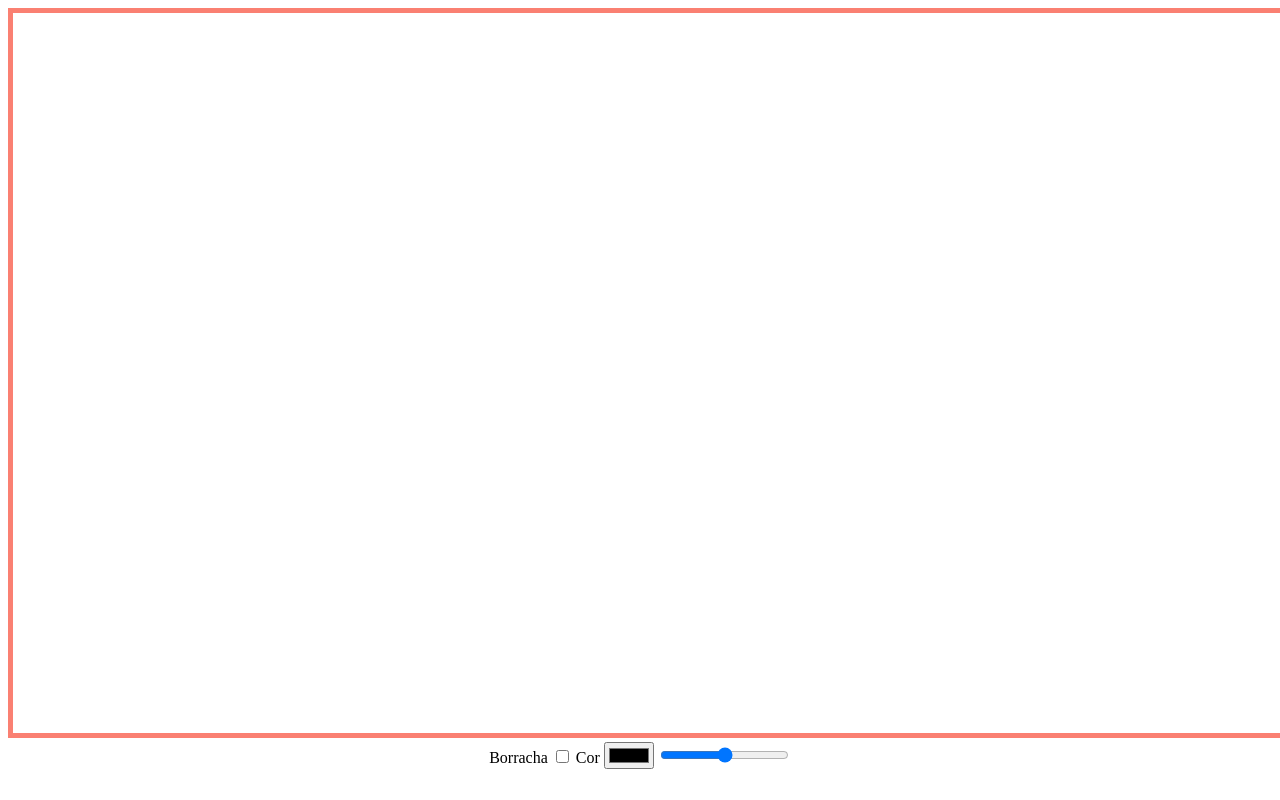
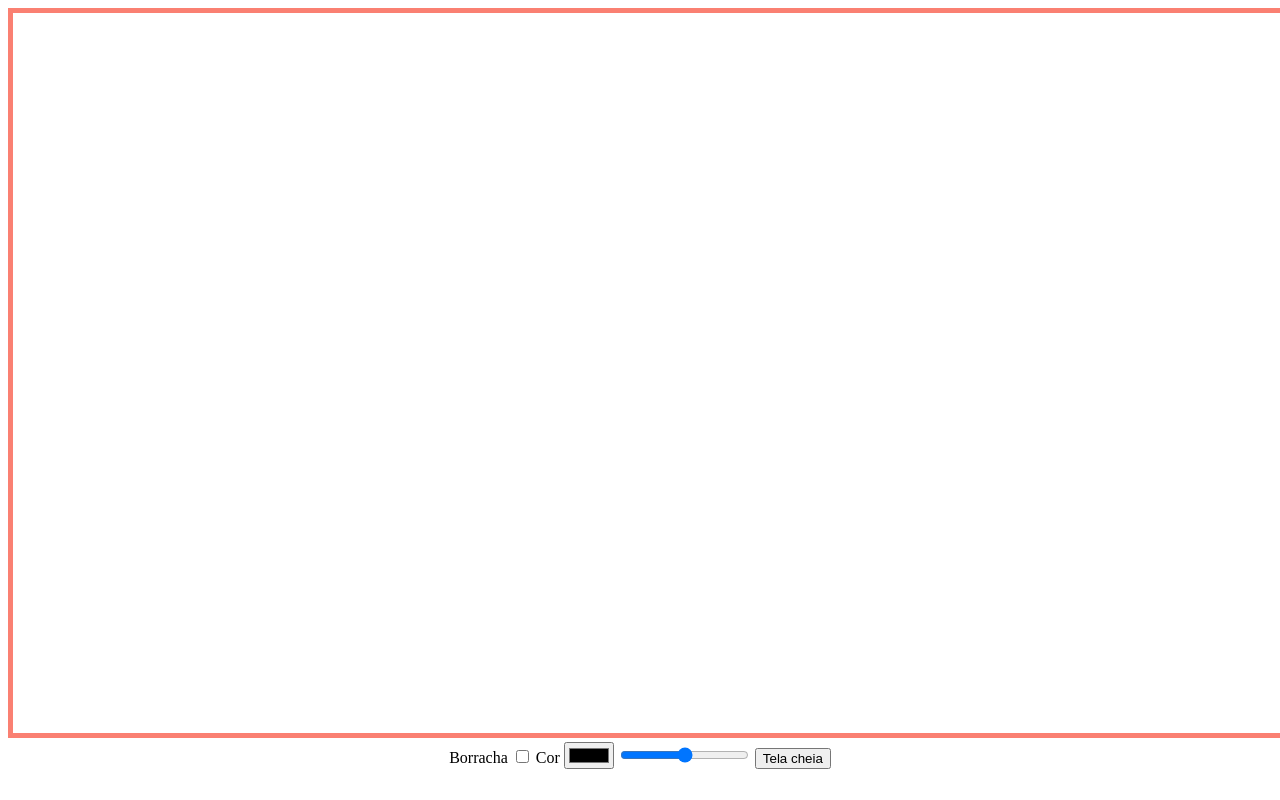
Before and after one commit to LeugiMH/Canvas.Paint, a website: page public/index.html in a window 1280 px wide. Drawn offline with nearby package versions, Linux system fonts and the light colour scheme; no server answers.

Commit message:
tela cheia

```diff
--- a/public/index.css
+++ b/public/index.css
@@ -1,10 +1,12 @@
 *{
     user-select: none;
+    box-sizing: border-box;
 }
-body{
-    background: white;
+#body{
+    background: white !important;
     justify-content: center;
 }
+
 canvas{
     background-color: white;
     border: 5px solid salmon;
--- a/public/index.html
+++ b/public/index.html
@@ -8,8 +8,8 @@
         <link rel="stylesheet" type="text/css" href="index.css">
 
         </head>
-    <body onload="startGame()">
-        <center>
+    <body id="body" onload="startGame()">
+        <center style="background-color: white;">
             <canvas id="canvas"></canvas>
             <div id="caixa">
                 <label for="borracha">Borracha</label>
@@ -23,6 +23,7 @@
                 <label for="tamanho3">50</label>
                 <input type="radio" name="tamanho" value="50" id="tamanho3">-->
                 <input type="range" name="tamanho" id="tamanho" min="1" max="200">
+                <button onclick="fullScreen()">Tela cheia</button>
             </div>
         </center>
         <script src="/socket.io/socket.io.js"></script>
--- a/public/index.js
+++ b/public/index.js
@@ -3,10 +3,30 @@ var socket = io();
 var mouseDown = false;
 var brush;
 
+//Chamando tela cheia
+function fullScreen()
+{
+
+    var corpo = document.getElementById("body");
+
+    //chamando tela cheia
+    corpo.requestFullscreen()
+
+    .then(function() {
+		// element has entered fullscreen mode successfully
+
+	})
+	.catch(function(error) {
+		// element could not enter fullscreen mode
+
+    });
+
+}
+
 function startGame() {
     myGameArea.start();
 }
-
+    //Definindo a gamearea
 var myGameArea = {
     canvas: document.getElementById("canvas"),
     start: function()
@@ -14,14 +34,14 @@ var myGameArea = {
         this.canvas.width = 1280;
         this.canvas.height = 720;
         this.context = this.canvas.getContext("2d");
-        this.interval = setInterval(updateGameArea, 10);
+        this.interval = setInterval(updateGameArea, 100);
     },
     clear: function()
     {
         this.context.clearRect(0,0,this.canvas.width,this.canvas.height);
     }
 }
-
+    //Atualizando a gamearea
 function updateGameArea() {
     //myGameArea.clear();
     //myGameObject.x += 1;
@@ -29,24 +49,29 @@ function updateGameArea() {
 
     myGameArea.canvas.addEventListener("touchmove", desenhar);
 
+    //Definindo chamando a função 'desenhar' baseado na movimentação do mouse quando o mouse está pressionado
     if(mouseDown == true){
         myGameArea.canvas.addEventListener("mousemove", desenhar);
     }
+
+    //Retirando a chamada da função desenhar
     else{
         myGameArea.canvas.removeEventListener("mousemove", desenhar);
     }
 
 }
 
+    //Definindo o mouse como pressionado ou não
 addEventListener("mousedown", function(){mouseDown = true;},false);
 addEventListener("mouseup", function(){mouseDown = false;},false);
 function desenhar (move){
 
+    //definindo borracha, cor e tamanho.
     var borracha = document.getElementById("borracha");
     var cor = document.getElementById("cor").value;
-    //var tamanho = document.querySelector("input[name='tamanho']:checked").value;
     var tamanho = document.getElementById("tamanho").value;
 
+    //Decidindo se é touch ou mouse
     if(move.type == "touchmove")
     {
         console.log(move);
```
